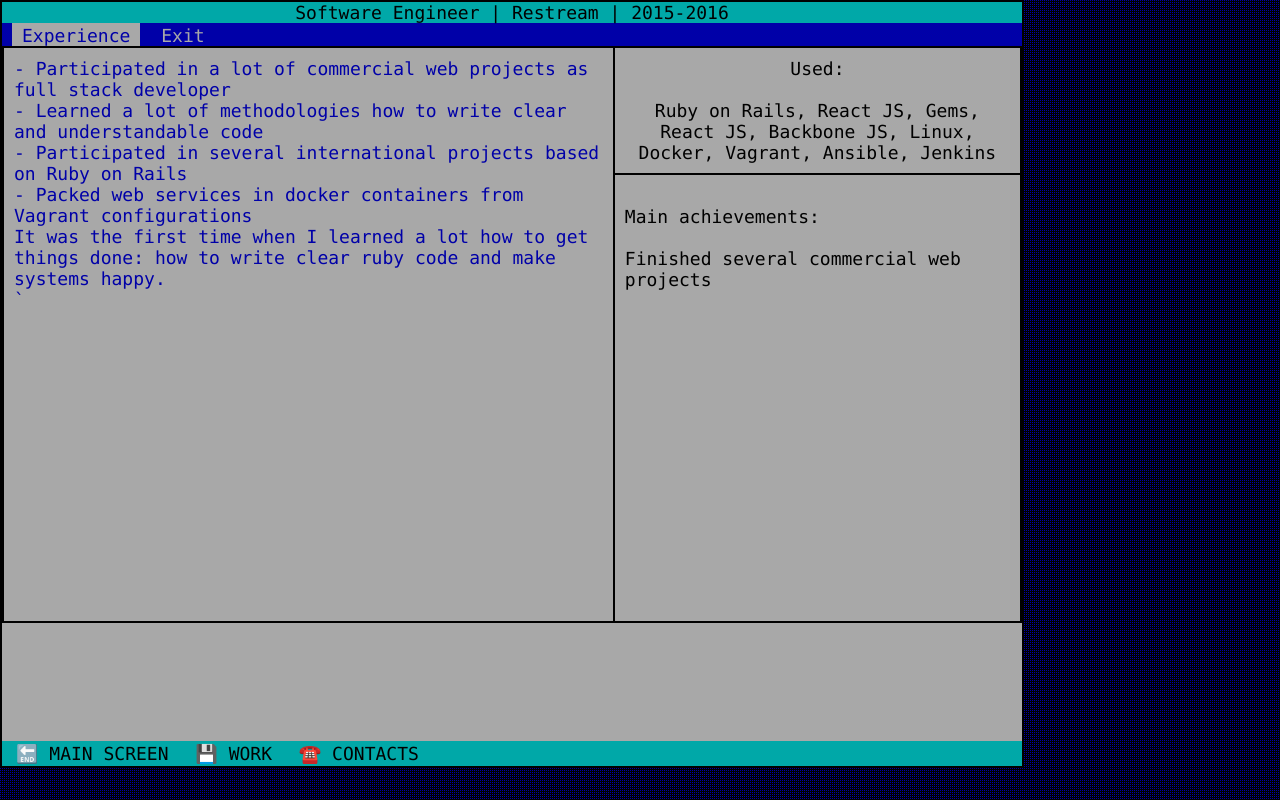
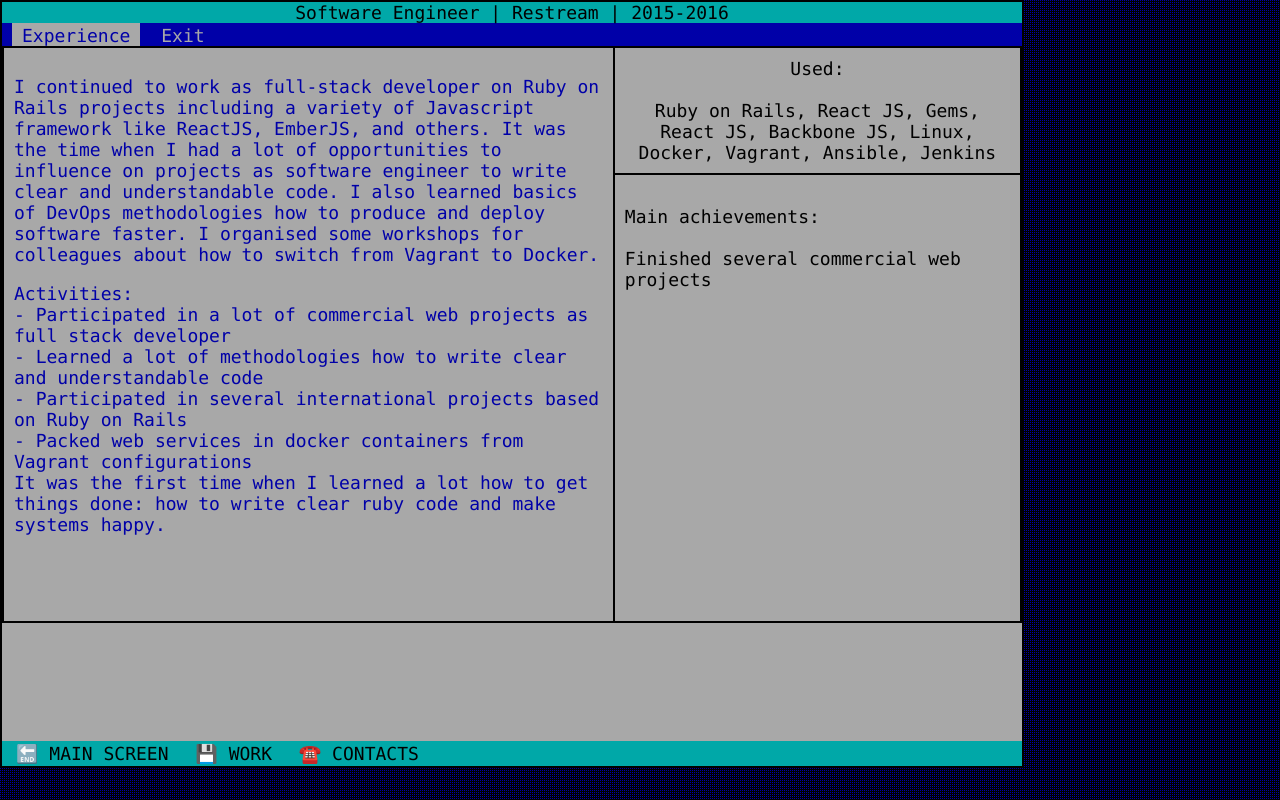
Before and after one commit to dronov/cv.dronov.net, a Flask app: page /restream1/ in a window 1280 px wide. Run offline with Flask 3, Linux system fonts and the light colour scheme.

Commit message:
update restream1 page

```diff
--- a/templates/restream1.html
+++ b/templates/restream1.html
@@ -6,11 +6,18 @@
                 <tbody>
                     <tr>
                         <td rowspan="2" width="60%" class="blue-168-text">
+                            <p>I continued to work as full-stack developer on Ruby on Rails projects including a variety of Javascript framework like
+                                ReactJS, EmberJS, and others. It was the time when I had a lot of opportunities to influence on projects as
+                                software engineer to write clear and understandable code. I also learned basics of DevOps methodologies how
+                                to produce and deploy software faster. I organised some workshops for colleagues about how to switch from Vagrant
+                                to Docker.
+                            </p>
+                            Activities:<br>
                             - Participated in a lot of commercial web projects as full stack developer<br>
                             - Learned a lot of methodologies how to write clear and understandable code<br>
                             - Participated in several international projects based on Ruby on Rails<br>
                             - Packed web services in docker containers from Vagrant configurations<br>
-                            It was the first time when I learned a lot how to get things done: how to write clear ruby code and make systems happy.<br>`
+                            It was the first time when I learned a lot how to get things done: how to write clear ruby code and make systems happy.<br>
 
                         </td>
                         <td width="40%" class="center">Used:<br><br>
```
